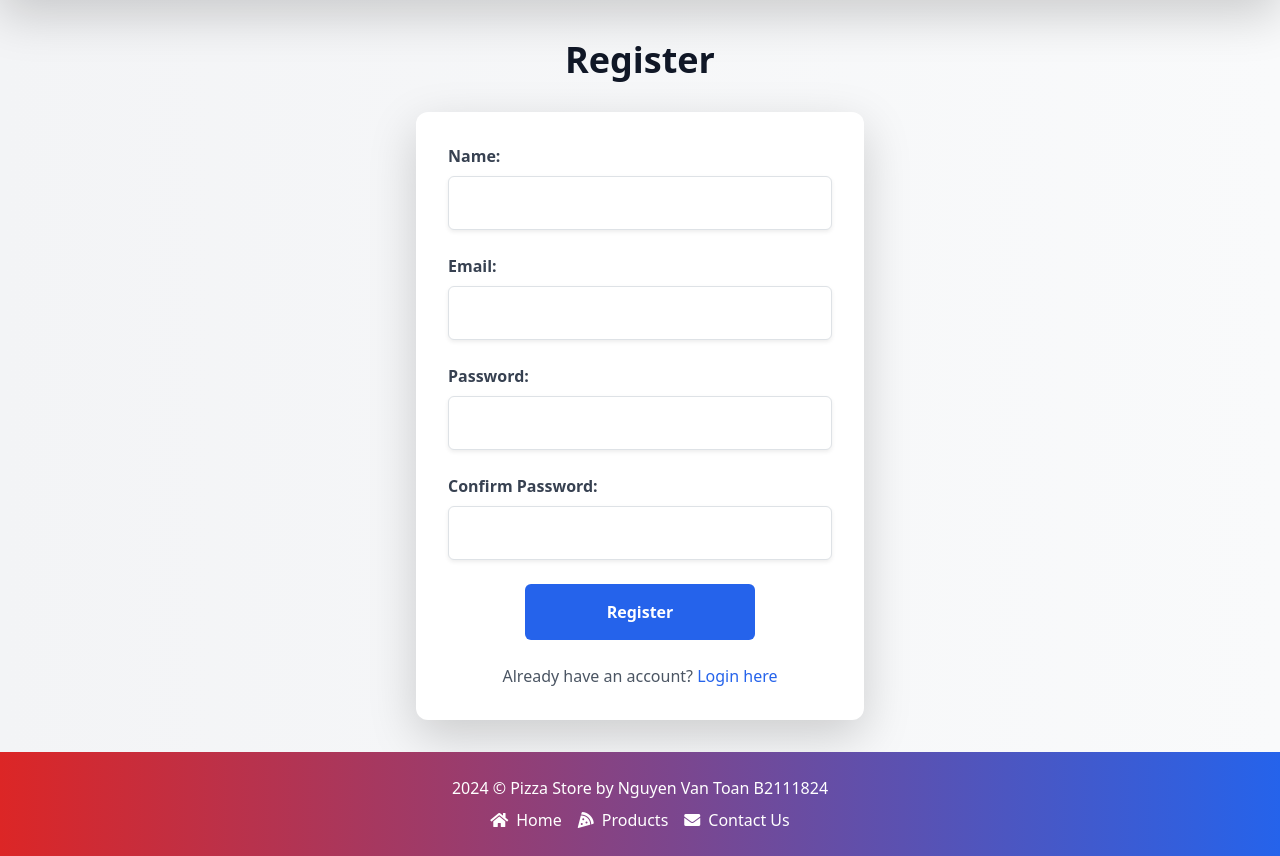
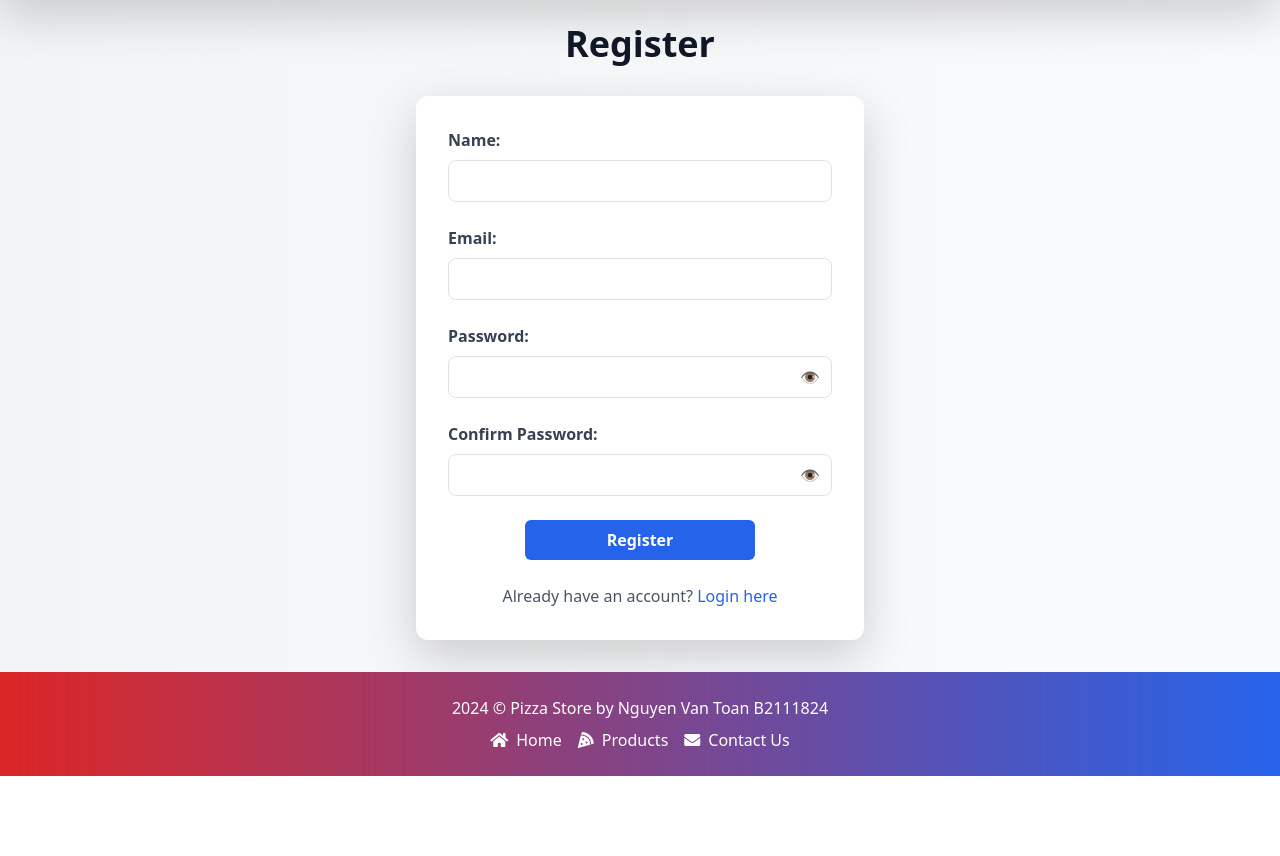
Before and after one commit to nvtoancitctu/NLCN-pizza_store, a PHP site: page /register in a window 1280 px wide. Shown: the part 104-960 px from the top of the page. After the commit the page ends 880 px from the top, so only its background shows below. Run offline with PHP 8.4, Linux system fonts and the light colour scheme.

Commit message:
commit lần 4

```diff
--- a/app/controllers/UserController.php
+++ b/app/controllers/UserController.php
@@ -50,15 +50,7 @@ class UserController
   // Cập nhật thông tin người dùng
   public function updateUserProfile($id, $name, $phone, $address)
   {
-    // Cập nhật thông tin người dùng
-    $result = $this->userModel->updateUserProfile($id, $name, $phone, $address);
-
-    // Trả về thông báo thành công hoặc lỗi
-    if ($result) {
-      return 'Profile updated successfully.';
-    } else {
-      return 'Error updating profile.';
-    }
+    return $this->userModel->updateUserProfile($id, $name, $phone, $address);
   }
 
   // Thêm contact
--- a/app/views/includes/navbar.php
+++ b/app/views/includes/navbar.php
@@ -26,7 +26,7 @@ function getCartItemCount($conn, $user_id)
   <div class="container mx-auto px-4 py-3 flex justify-between items-center">
     <div class="flex items-center space-x-3">
       <img src="/images/logo.png" alt="Pizza Store" class="h-14 w-14">
-      <a href="/" class="text-3xl font-bold">Lover's Hub</a>
+      <a href="/home" class="text-3xl font-bold">Lover's Hub</a>
     </div>
 
     <!-- Mobile Menu Button -->
@@ -67,6 +67,9 @@ function getCartItemCount($conn, $user_id)
             <span><?= htmlspecialchars($_SESSION['user_name']) ?></span>
           </button>
           <div id="user-dropdown" class="hidden absolute right-0 mt-2 w-36 bg-white text-black rounded-lg shadow-lg">
+            <?php if ($_SESSION['user_role'] === 'admin'): ?>
+              <a href="/admin/list" class="text-center block px-4 py-2 hover:bg-gray-200">Admin Panel</a>
+            <?php endif; ?>
             <a href="/account" class="text-center block px-4 py-2 hover:bg-gray-200">Profile</a>
             <form method="POST" id="logout-form">
               <button type="submit" name="logout" onclick="confirmLogout(event)" class="text-center block w-full text-left px-4 py-2 hover:bg-gray-200">Logout</button>
@@ -124,12 +127,21 @@ function getCartItemCount($conn, $user_id)
           <i class="fas fa-user"></i>
           <span><?= htmlspecialchars($_SESSION['user_name']) ?></span>
         </button>
+        <?php if (isset($_SESSION['user_name'])): ?>
+          <button class="block px-3 py-2 text-white hover:bg-yellow-400 flex items-center space-x-1" id="mobile-user-dropdown-toggle">
+            <i class="fas fa-user"></i>
+            <span><?= htmlspecialchars($_SESSION['user_name']) ?></span>
+          </button>
           <div id="mobile-user-dropdown" class="hidden">
+            <?php if ($_SESSION['user_role'] === 'admin'): ?>
+              <a href="/admin/list" class="block px-3 py-2 text-white hover:bg-yellow-400">Admin Panel</a>
+            <?php endif; ?>
             <a href="/account" class="block px-3 py-2 text-white hover:bg-yellow-400">Profile</a>
             <form method="POST" id="mobile-logout-form">
               <button type="submit" name="logout" class="block w-full text-left px-3 py-2 text-white hover:bg-yellow-400">Logout</button>
             </form>
           </div>
+        <?php endif; ?>
       <?php else: ?>
         <li>
           <a href="/login" class="block px-3 py-2 text-white hover:bg-yellow-400 flex items-center space-x-1">
--- a/app/views/pages/register.php
+++ b/app/views/pages/register.php
@@ -44,8 +44,15 @@ if ($_SERVER["REQUEST_METHOD"] == "POST") {
 }
 ?>
 
+<!-- Hiển thị lỗi nếu có -->
+<?php if (!empty($error)): ?>
+    <script>
+        alert("<?= addslashes($error) ?>");
+    </script>
+<?php endif; ?>
+
 <!-- Giao diện Form đăng ký -->
-<h1 class="text-center text-4xl font-bold mt-10 text-gray-900">Register</h1>
+<h1 class="text-center text-4xl font-bold mt-6 text-gray-900">Register</h1>
 
 <div class="container mx-auto max-w-md p-8 bg-white shadow-lg rounded-xl mt-8 mb-8">
     <form method="POST" action="/register">
@@ -54,35 +61,45 @@ if ($_SERVER["REQUEST_METHOD"] == "POST") {
 
         <div class="mb-6">
             <label for="name" class="block text-gray-700 font-bold mb-2">Name:</label>
-            <input type="text" name="name" class="shadow-sm appearance-none border border-gray-300 rounded-md w-full p-3 text-gray-700 leading-tight focus:outline-none focus:ring-2 focus:ring-blue-400 transition duration-150" required>
+            <input type="text" name="name" class="border border-gray-300 rounded-lg w-full py-2 px-3 focus:outline-none focus:ring-2 focus:ring-blue-400" required>
         </div>
 
         <div class="mb-6">
             <label for="email" class="block text-gray-700 font-bold mb-2">Email:</label>
-            <input type="email" name="email" class="shadow-sm appearance-none border border-gray-300 rounded-md w-full p-3 text-gray-700 leading-tight focus:outline-none focus:ring-2 focus:ring-blue-400 transition duration-150" required>
+            <input type="email" name="email" class="border border-gray-300 rounded-lg w-full py-2 px-3 focus:outline-none focus:ring-2 focus:ring-blue-400" required>
         </div>
 
         <div class="mb-6">
             <label for="password" class="block text-gray-700 font-bold mb-2">Password:</label>
-            <input type="password" name="password" class="shadow-sm appearance-none border border-gray-300 rounded-md w-full p-3 text-gray-700 leading-tight focus:outline-none focus:ring-2 focus:ring-blue-400 transition duration-150" required>
+            <div class="relative">
+                <input type="password" id="password" name="password" class="border border-gray-300 rounded-lg w-full py-2 px-3 focus:outline-none focus:ring-2 focus:ring-blue-400" required>
+                <button type="button" onclick="togglePassword('password')" class="absolute inset-y-0 right-3 flex items-center text-gray-500">
+                    👁️
+                </button>
+            </div>
         </div>
 
         <div class="mb-6">
             <label for="confirm_password" class="block text-gray-700 font-bold mb-2">Confirm Password:</label>
-            <input type="password" name="confirm_password" class="shadow-sm appearance-none border border-gray-300 rounded-md w-full p-3 text-gray-700 leading-tight focus:outline-none focus:ring-2 focus:ring-blue-400 transition duration-150" required>
+            <div class="relative">
+                <input type="password" id="confirm_password" name="confirm_password" class="border border-gray-300 rounded-lg w-full py-2 px-3 focus:outline-none focus:ring-2 focus:ring-blue-400" required>
+                <button type="button" onclick="togglePassword('confirm_password')" class="absolute inset-y-0 right-3 flex items-center text-gray-500">
+                    👁️
+                </button>
+            </div>
         </div>
 
-        <!-- Hiển thị lỗi nếu có -->
-        <?php if (!empty($error)): ?>
-            <script>
-                alert("<?= addslashes($error) ?>");
-            </script>
-        <?php endif; ?>
-
         <div class="text-center">
-            <button type="submit" class="w-3/5 text-center p-3 bg-blue-600 hover:bg-blue-700 text-white font-bold rounded-md transition duration-200">Register</button>
+            <button type="submit" class="w-3/5 text-center p-2 bg-blue-600 hover:bg-blue-700 text-white font-bold rounded-md transition duration-200">Register</button>
         </div>
     </form>
 
     <p class="text-center mt-6 text-gray-600">Already have an account? <a href="/login" class="text-blue-600 hover:underline">Login here</a></p>
 </div>
+
+<script>
+    function togglePassword(id) {
+        const input = document.getElementById(id);
+        input.type = input.type === "password" ? "text" : "password";
+    }
+</script>
--- a/public/index.php
+++ b/public/index.php
@@ -11,7 +11,7 @@ if (isset($_POST['logout'])) {
     session_unset();
     session_destroy();
     // Redirect to the home page but with a URL parameter to show the modal
-    header("Location: /");
+    header("Location: /login");
     exit();
 }
 
@@ -54,8 +54,14 @@ switch ($page) {
     case 'register':
         include '../app/views/pages/register.php';
         break;
+    case 'forgot-password':
+        include '../app/views/pages/forgot_password.php';
+        break;
     case 'order-success':
         include '../app/views/pages/order-success.php';
+        break;
+    case 'reset-password':
+        include '../app/views/admin/reset_password.php';
         break;
     case 'list':
         include '../app/views/admin/list.php';
```
Also changed, not shown: app/views/admin/list.php (+44 -0 lines), app/views/pages/account.php (+20 -8 lines), app/views/pages/login.php (+12 -6 lines), public/.htaccess. Lines whose indentation alone changed are shown as unchanged.
